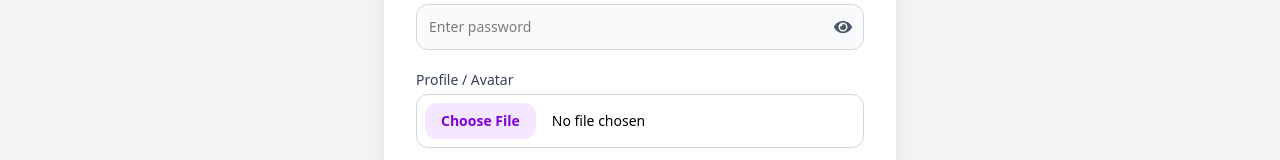
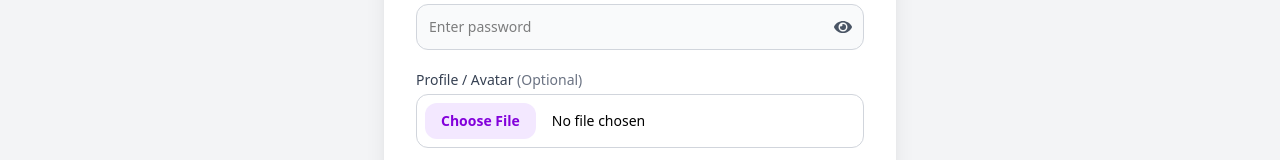
Before and after one commit to ParasharM007/Blog-Fe, a React (Vite) app: page /register in a window 1280 px wide. Shown: the part 454-614 px from the top of the page. Built offline with nearby package versions, Linux system fonts and the light colour scheme; no server answers.

Commit message:
small fix

```diff
--- a/src/components/Navbar.jsx
+++ b/src/components/Navbar.jsx
@@ -97,6 +97,7 @@ function Navbar() {
    <div className=''>
    <nav className='z-50'>
       <div className='flex m-1 p-1 justify-between items-center'>
+
 
     <div className='bg-black p-2 text-white text-4xl' onClick={()=>{  setShowMenu(false)
        setShowProfile(false)
--- a/src/components/Register.jsx
+++ b/src/components/Register.jsx
@@ -107,7 +107,7 @@ function Register() {
 
         <div>
           <label htmlFor="avatar" className="block text-sm text-gray-700 mb-1">
-            Profile / Avatar
+            Profile / Avatar <span className='text-gray-500'>(Optional)</span>
           </label>
           <input
             type="file"
```
